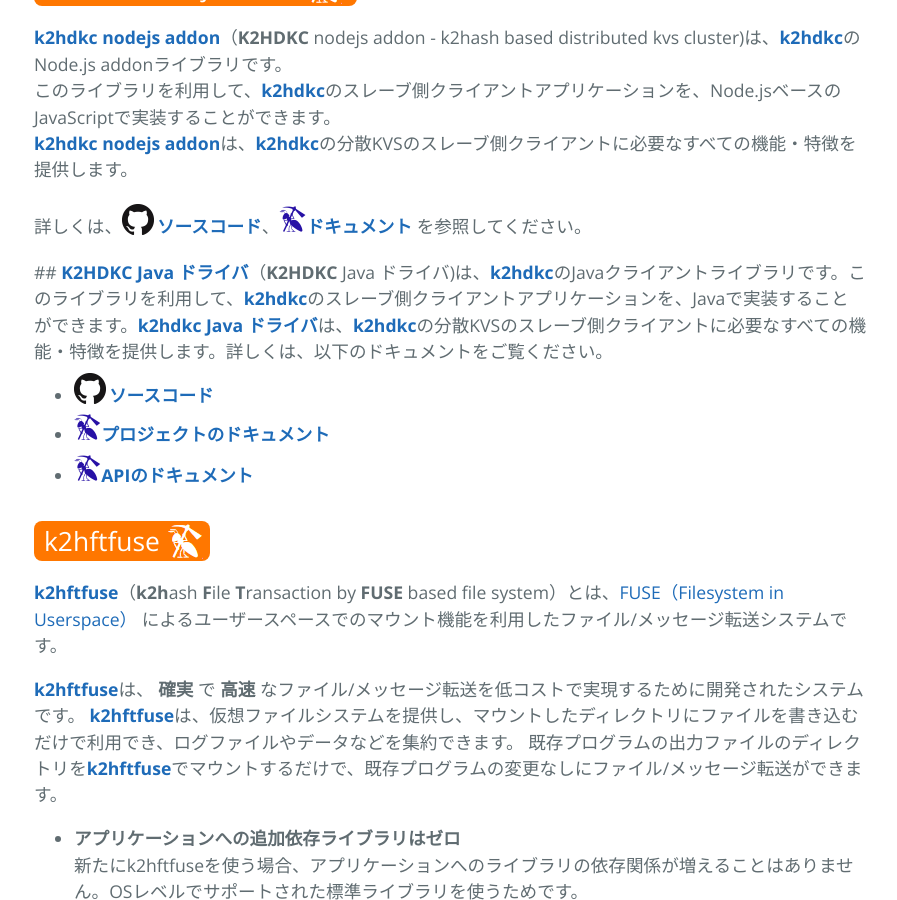
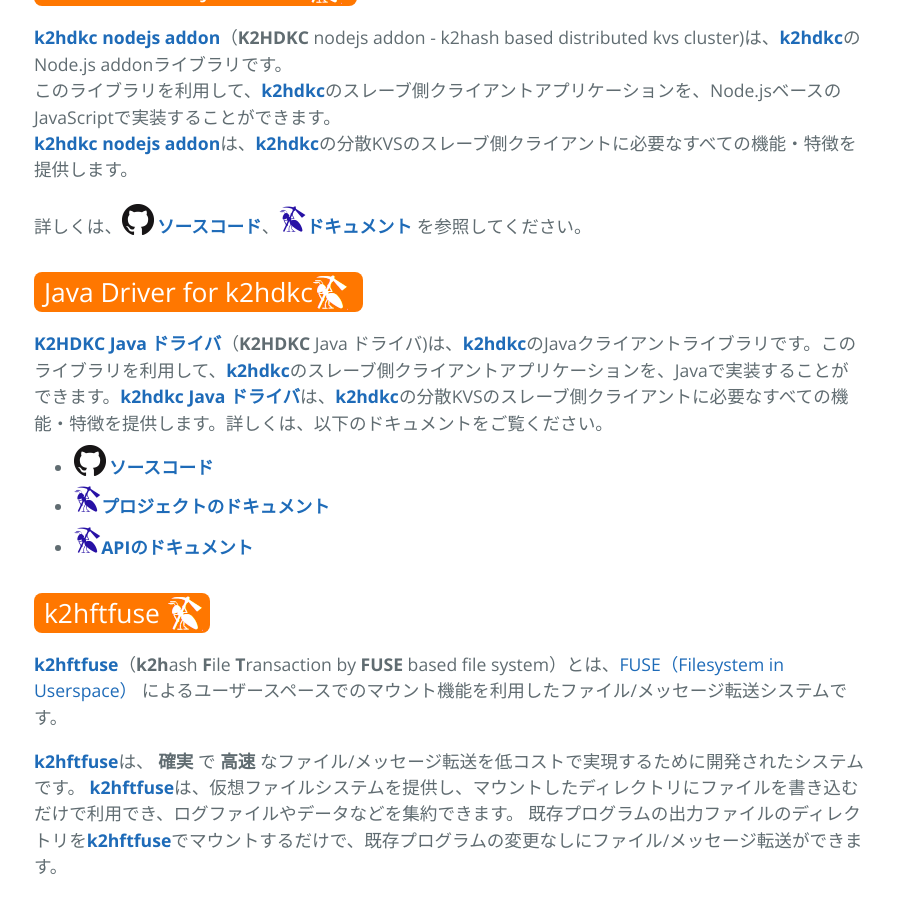
Before and after one commit to yahoojapan/AntPickax, a Jekyll site: the page built from indexja.md, in a window 1280 px wide and 900 px high, scrolled down 3679 px. Shown: the whole window, without its empty margins (190-1087 px from the left). Built offline with Jekyll 4.4.1, drawn with Linux system fonts in a browser that asks for light colours; comment, search, counter and statistics services are not loaded.

Commit message:
Adds title names

```diff
--- a/indexja.md
+++ b/indexja.md
@@ -8,6 +8,7 @@ lang_opp_word: To English
 title_k2hr3: <a class="to_antpickax_banner" href="https://k2hr3.antpick.ax/indexja.html">k2hr3</a>
 title_k2hdkc: <a class="to_antpickax_banner" href="https://k2hdkc.antpick.ax/indexja.html">k2hdkc</a>
 title_k2hdkc_nodejs: <a class="to_antpickax_banner" href="https://nodejs.k2hdkc.antpick.ax/indexja.html">k2hdkc nodejs addon</a>
+title_k2hdkc_java: <a class="to_antpickax_banner" href="https://java.k2hdkc.antpick.ax/">Java Driver for k2hdkc</a>
 title_k2hftfuse: <a class="to_antpickax_banner" href="https://k2hftfuse.antpick.ax/indexja.html">k2hftfuse</a>
 title_k2hash: <a class="to_antpickax_banner" href="https://k2hash.antpick.ax/indexja.html">k2hash</a>
 title_k2hash_nodejs: <a class="to_antpickax_banner" href="https://nodejs.k2hash.antpick.ax/indexja.html">k2hash nodejs addon</a>
```
Also changed, not shown: index.md (+1 -0 lines).
